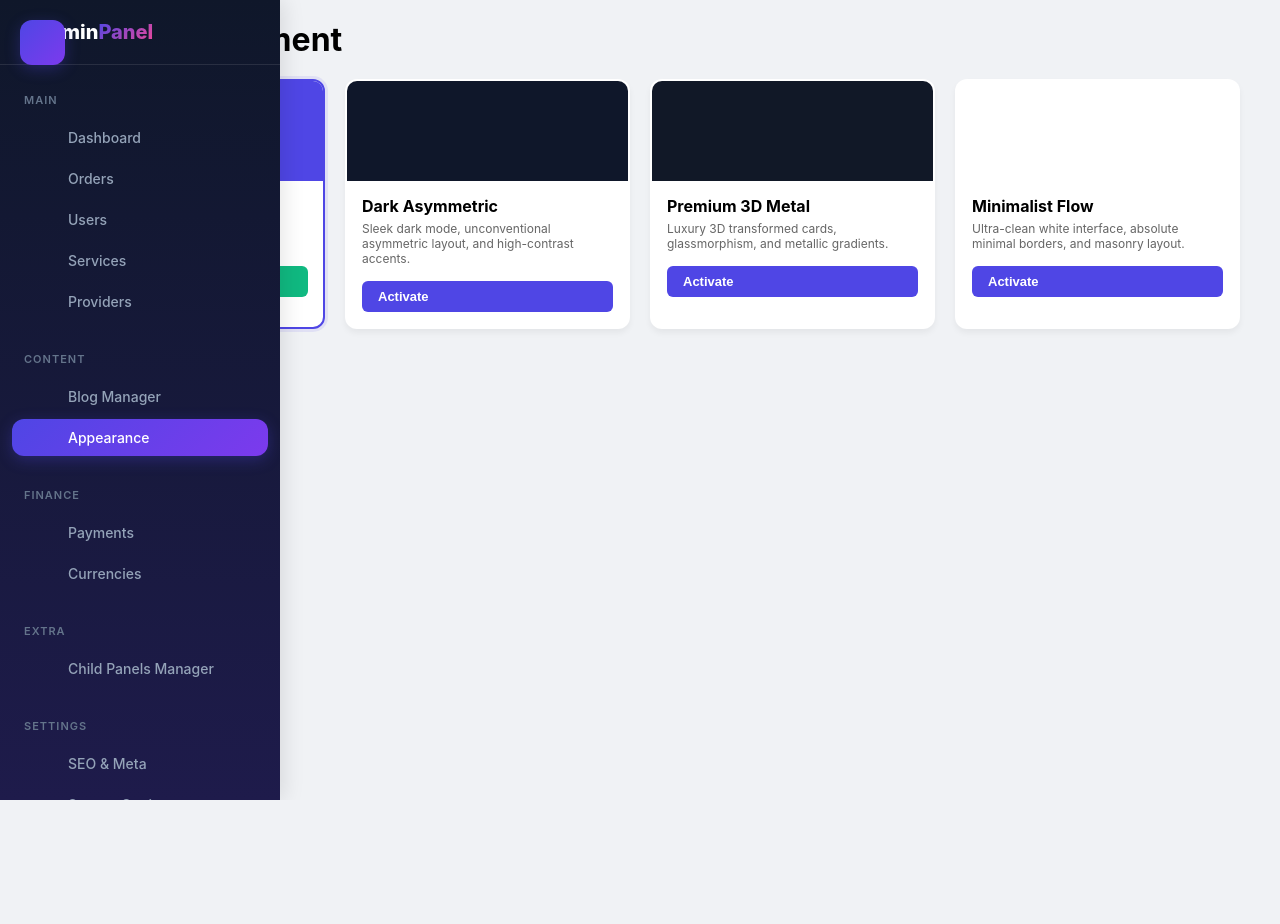
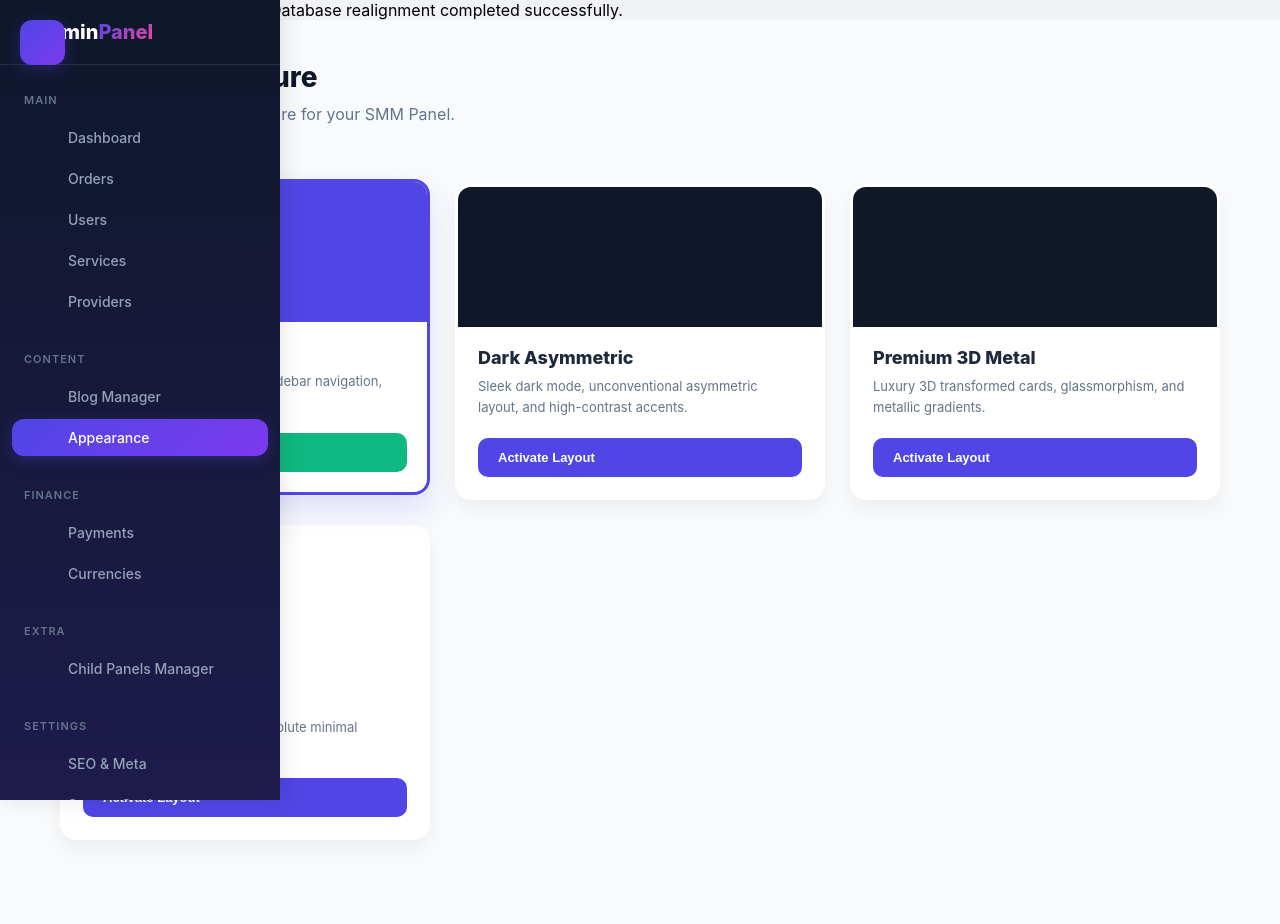
Before and after one commit to saud552/SMMPanels, a PHP site: page /admin/appearance.php in a window 1280 px wide. Before the commit the page ends 800 px from the top, so only its background shows below. Run offline with PHP 8.4, Linux system fonts and the light colour scheme; the visitor is signed in with stand-in values (Sample User, id 1); data comes from the database, SQL or seed files in the repository; both versions use the stored data as it was after the commit; tables that the repository leaves empty or names only in its code hold one stand-in row (values such as "Sample post"); some libraries are stand-ins or nearby versions.

Commit message:
Fix critical theme system crash and implement defensive fallback architecture
- Rewrote themes/theme_loader.php with defensive logic to prevent 'Undefined index' errors.
- Implemented a robust default settings mechanism that merges database results with safe defaults.
- Created db_updater.php to automatically realign the database schema (adding missing columns via ALTER TABLE).
- Updated admin/appearance.php to perform schema verification before activation.
- Provided a comprehensive setup_themes.sql script for manual database repair.
- Guaranteed UI fallback to the 'classic' theme if settings are missing or database connection fails.

Co-authored-by: saud552 <192837027+saud552@users.noreply.github.com>

```diff
--- a/admin/appearance.php
+++ b/admin/appearance.php
@@ -1,6 +1,7 @@
 <?php
 session_start();
 require_once '../config.php';
+require_once '../db_updater.php'; // Include the updater for safe execution
 
 // Check login
 if (!isset($_SESSION['admin_id'])) {
@@ -13,24 +14,10 @@ $stmt = $pdo->prepare('SELECT * FROM admin_users WHERE id = ?');
 $stmt->execute([$admin_id]);
 $admin = $stmt->fetch();
 
-// Ensure table exists
-$pdo->exec('CREATE TABLE IF NOT EXISTS theme_settings (
-    id INT(11) NOT NULL AUTO_INCREMENT,
-    active_theme VARCHAR(100) NOT NULL DEFAULT "classic",
-    primary_color VARCHAR(20) DEFAULT "#4f46e5",
-    secondary_color VARCHAR(20) DEFAULT "#ec4899",
-    dark_mode TINYINT(1) DEFAULT 0,
-    custom_css TEXT,
-    updated_at DATETIME DEFAULT CURRENT_TIMESTAMP ON UPDATE CURRENT_TIMESTAMP,
-    PRIMARY KEY (id)
-) ENGINE=InnoDB DEFAULT CHARSET=utf8mb4');
+// Ensure database is aligned before any operation
+updateDatabase($pdo);
 
-$stmt = $pdo->query('SELECT COUNT(*) FROM theme_settings');
-if ($stmt->fetchColumn() == 0) {
-    $pdo->prepare('INSERT INTO theme_settings (active_theme) VALUES (?)')->execute(['classic']);
-}
-
-$stmt = $pdo->query('SELECT * FROM theme_settings LIMIT 1');
+$stmt = $pdo->query('SELECT * FROM theme_settings WHERE id = 1');
 $theme_settings = $stmt->fetch(PDO::FETCH_ASSOC);
 
 $available_themes = [
@@ -44,10 +31,17 @@ $message = '';
 if ($_SERVER['REQUEST_METHOD'] === 'POST') {
     if (isset($_POST['activate_theme'])) {
         $active_theme = $_POST['activate_theme'];
-        $stmt = $pdo->prepare('UPDATE theme_settings SET active_theme = ? WHERE id = 1');
-        $stmt->execute([$active_theme]);
-        $message = 'Theme activated successfully!';
-        $theme_settings['active_theme'] = $active_theme;
+
+        // Validate theme id
+        $theme_ids = array_column($available_themes, 'id');
+        if (in_array($active_theme, $theme_ids)) {
+            $stmt = $pdo->prepare('UPDATE theme_settings SET active_theme = ? WHERE id = 1');
+            $stmt->execute([$active_theme]);
+            $message = 'Theme activated successfully!';
+            $theme_settings['active_theme'] = $active_theme;
+        } else {
+            $message = 'Error: Invalid theme selection.';
+        }
     }
 }
 ?>
@@ -55,40 +49,50 @@ if ($_SERVER['REQUEST_METHOD'] === 'POST') {
 <html lang='en'>
 <head>
     <meta charset='UTF-8'>
-    <title>Appearance Architecture</title>
+    <title>Theme Management Architecture</title>
     <link rel='stylesheet' href='assets/admin-style.css'>
     <style>
-        .themes-grid { display: grid; grid-template-columns: repeat(auto-fill, minmax(250px, 1fr)); gap: 20px; padding: 20px; }
-        .theme-card { background: white; border-radius: 12px; overflow: hidden; border: 2px solid transparent; transition: 0.3s; box-shadow: 0 4px 6px rgba(0,0,0,0.05); }
-        .theme-card.active { border-color: #4f46e5; }
-        .theme-preview { height: 100px; }
-        .theme-info { padding: 15px; }
-        .theme-name { font-weight: bold; margin-bottom: 5px; }
-        .theme-description { font-size: 12px; color: #666; margin-bottom: 15px; }
-        .btn { cursor: pointer; padding: 8px 16px; border-radius: 6px; border: none; width: 100%; }
+        .themes-grid { display: grid; grid-template-columns: repeat(auto-fill, minmax(280px, 1fr)); gap: 25px; padding: 20px; }
+        .theme-card { background: white; border-radius: 16px; overflow: hidden; border: 3px solid transparent; transition: 0.4s cubic-bezier(0.4, 0, 0.2, 1); box-shadow: 0 10px 20px rgba(0,0,0,0.05); }
+        .theme-card.active { border-color: #4f46e5; transform: translateY(-5px); box-shadow: 0 15px 30px rgba(79,70,229,0.15); }
+        .theme-preview { height: 140px; display: flex; align-items: center; justify-content: center; font-size: 50px; color: rgba(255,255,255,0.8); }
+        .theme-info { padding: 20px; }
+        .theme-name { font-weight: 800; font-size: 18px; margin-bottom: 8px; color: #1e293b; }
+        .theme-description { font-size: 13px; color: #64748b; margin-bottom: 20px; line-height: 1.6; }
+        .btn { cursor: pointer; padding: 12px 20px; border-radius: 10px; border: none; width: 100%; font-weight: 700; transition: 0.2s; }
         .btn-primary { background: #4f46e5; color: white; }
-        .btn-success { background: #10b981; color: white; }
+        .btn-primary:hover { background: #4338ca; }
+        .btn-success { background: #10b981; color: white; cursor: default; }
     </style>
 </head>
 <body>
     <div style='display:flex;'>
         <?php include 'includes/sidebar.php'; ?>
-        <div style='flex:1; padding: 20px;'>
-            <h1>Theme Management</h1>
-            <?php if ($message): ?><div style='padding:10px; background:#dcfce7; color:#166534; margin-bottom:20px;'><?php echo $message; ?></div><?php endif; ?>
+        <div style='flex:1; padding: 40px; background: #f8fafc; min-height: 100vh;'>
+            <h1 style='font-size: 28px; font-weight: 800; color: #0f172a; margin-bottom: 10px;'>Theme Architecture</h1>
+            <p style='color: #64748b; margin-bottom: 40px;'>Select a global layout architecture for your SMM Panel.</p>
+
+            <?php if ($message): ?>
+                <div style='padding:15px 20px; border-radius: 12px; background:#dcfce7; color:#166534; margin-bottom:30px; font-weight: 600; border-left: 5px solid #22c55e;'>
+                    <i class='fas fa-check-circle'></i> <?php echo $message; ?>
+                </div>
+            <?php endif; ?>
+
             <div class='themes-grid'>
                 <?php foreach ($available_themes as $theme): ?>
-                <div class='theme-card <?php echo ($theme['id'] == $theme_settings['active_theme']) ? "active" : ""; ?>'>
-                    <div class='theme-preview' style='background: <?php echo $theme['preview_color']; ?>'></div>
+                <div class='theme-card <?php echo ($theme['id'] == ($theme_settings['active_theme'] ?? "")) ? "active" : ""; ?>'>
+                    <div class='theme-preview' style='background: <?php echo $theme['preview_color']; ?>'>
+                        <i class='fas fa-swatchbook'></i>
+                    </div>
                     <div class='theme-info'>
                         <div class='theme-name'><?php echo $theme['name']; ?></div>
                         <div class='theme-description'><?php echo $theme['description']; ?></div>
-                        <?php if ($theme['id'] == $theme_settings['active_theme']): ?>
-                            <button class='btn btn-success' disabled>Active</button>
+                        <?php if ($theme['id'] == ($theme_settings['active_theme'] ?? "")): ?>
+                            <button class='btn btn-success'><i class='fas fa-check-circle'></i> Active Architecture</button>
                         <?php else: ?>
                             <form method='POST'>
                                 <input type='hidden' name='activate_theme' value='<?php echo $theme['id']; ?>'>
-                                <button type='submit' class='btn btn-primary'>Activate</button>
+                                <button type='submit' class='btn btn-primary'>Activate Layout</button>
                             </form>
                         <?php endif; ?>
                     </div>
--- /dev/null
+++ b/db_updater.php
@@ -0,0 +1,50 @@
+<?php
+require_once 'config.php';
+
+function updateDatabase($pdo) {
+    echo "Starting database realignment...\n";
+
+    try {
+        // Create table
+        $pdo->exec("CREATE TABLE IF NOT EXISTS `theme_settings` (
+            `id` INT(11) NOT NULL AUTO_INCREMENT,
+            PRIMARY KEY (`id`)
+        ) ENGINE=InnoDB DEFAULT CHARSET=utf8mb4");
+
+        // List of columns and their definitions
+        $columns = [
+            'active_theme' => "VARCHAR(100) NOT NULL DEFAULT 'classic'",
+            'primary_color' => "VARCHAR(20) DEFAULT '#4f46e5'",
+            'secondary_color' => "VARCHAR(20) DEFAULT '#ec4899'",
+            'dark_mode' => "TINYINT(1) DEFAULT 0",
+            'custom_css' => "TEXT",
+            'updated_at' => "DATETIME DEFAULT CURRENT_TIMESTAMP ON UPDATE CURRENT_TIMESTAMP"
+        ];
+
+        // Check each column
+        foreach ($columns as $col => $definition) {
+            $check = $pdo->query("SHOW COLUMNS FROM `theme_settings` LIKE '$col'");
+            if ($check->rowCount() == 0) {
+                echo "Adding missing column: $col...\n";
+                $pdo->exec("ALTER TABLE `theme_settings` ADD `$col` $definition");
+            }
+        }
+
+        // Ensure default row exists
+        $stmt = $pdo->query("SELECT COUNT(*) FROM `theme_settings` WHERE id = 1");
+        if ($stmt->fetchColumn() == 0) {
+            $pdo->exec("INSERT INTO `theme_settings` (id, active_theme) VALUES (1, 'classic')");
+        }
+
+        echo "✅ Database realignment completed successfully.\n";
+        return true;
+    } catch (PDOException $e) {
+        echo "❌ Database Error: " . $e->getMessage() . "\n";
+        return false;
+    }
+}
+
+if (php_sapi_name() === 'cli') {
+    updateDatabase($pdo);
+}
+?>
```
Also changed, not shown: database_fix.sql (added, +26 -0 lines), setup_themes.sql (added, +36 -0 lines), themes/theme_loader.php (+46 -21 lines).
